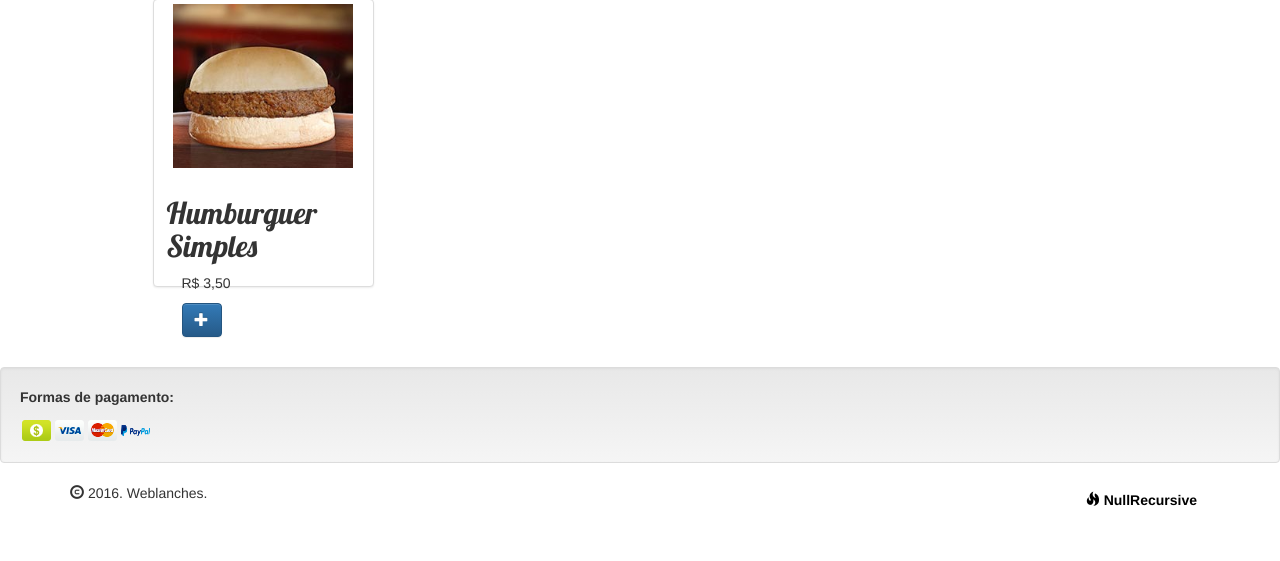
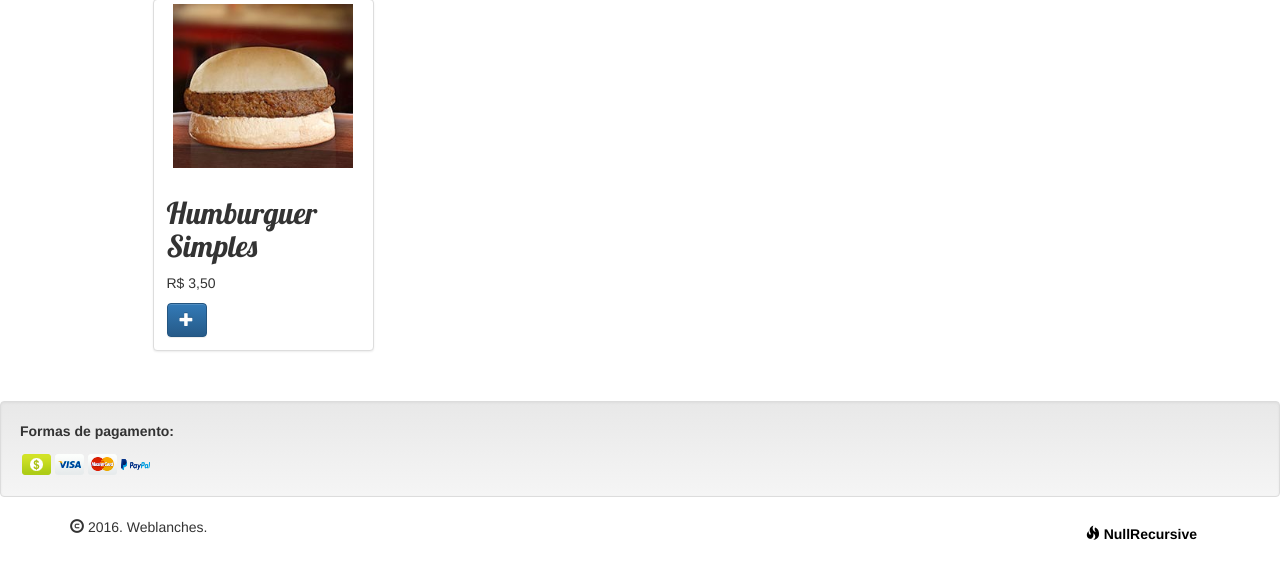
Before and after one commit to NullRecursive/WebLanches, a Django app: page /cardapio/hamburguer/ in a window 1280 px wide. Shown: the part 333-894 px from the top of the page. Before the commit the page ends 839 px from the top, so only its background shows below. Run offline with Django 3.2, Linux system fonts and the light colour scheme; some libraries are stand-ins or nearby versions.

Commit message:
hamburguer.html

```diff
--- a/loja/templates/loja/hamburguer.html
+++ b/loja/templates/loja/hamburguer.html
@@ -9,12 +9,11 @@
       <img alt="Hamburguer" title="Hamburguer" src="{% static 'images/hamburguer.jpg' %}" height="171px" width="180px"/>
       <div class="caption">
         <h2>Humburguer Simples</h2>
-        <div class= "col-sm-6" >
-          <p > R$ 3,50</p>
-          <button type="button" class="btn btn-primary" data-toggle="modal" data-target=".eu">
-            <span class="glyphicon glyphicon-plus" aria-hidden="true"></span>
-          </button>
-        </div>
+        <p > R$ 3,50</p>
+        <button type="button" class="btn btn-primary" data-toggle="modal" data-target=".eu">
+          <span class="glyphicon glyphicon-plus" aria-hidden="true"></span>
+        </button>
+
         <div class="modal fade eu" tabindex="-1" role="dialog" aria-labelledby="mySmallModalLabel">
           <div class="modal-dialog modal-sm" role="document">
             <div class="modal-content">
```
